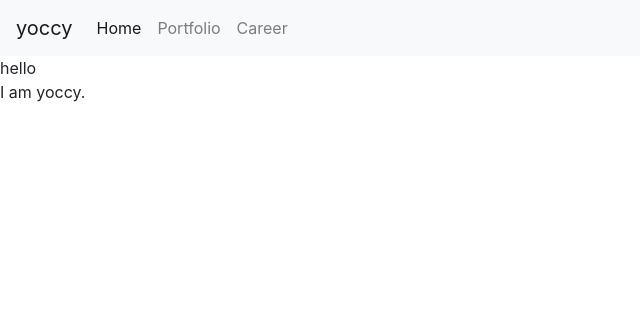
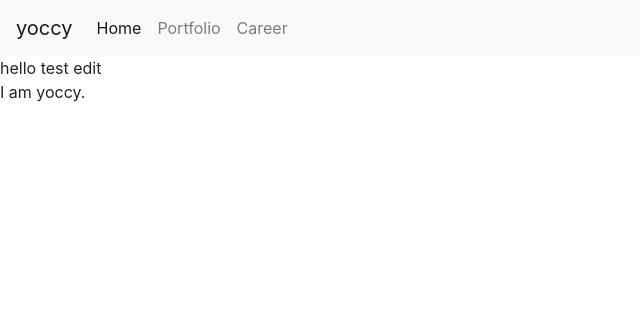
Before and after one commit to yoccy/yoccy.github.io, a Flask app: page / in a window 1280 px wide. Shown: the top 316 px of the page, without its empty margins (0-640 px from the left). Run offline with Flask 2, Linux system fonts and the light colour scheme; some libraries are stand-ins or nearby versions.

Commit message:
test eff

```diff
--- a/templates/index.html
+++ b/templates/index.html
@@ -1,6 +1,8 @@
 {% extends "base.html" %}
 {% block content %}
 hello
+
+test edit
 <br>
 I am {{ name }}.
 {% endblock %}
```
